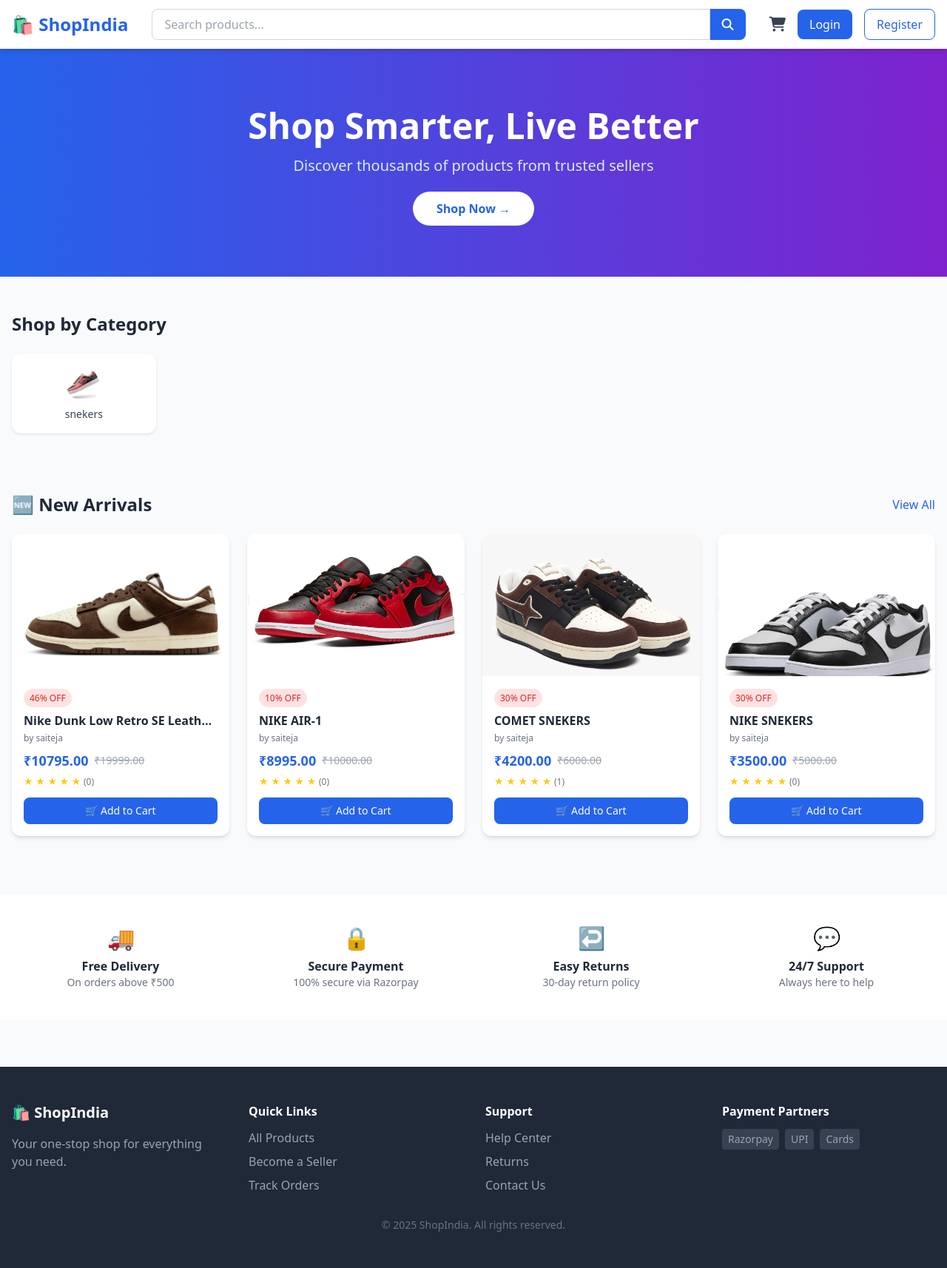
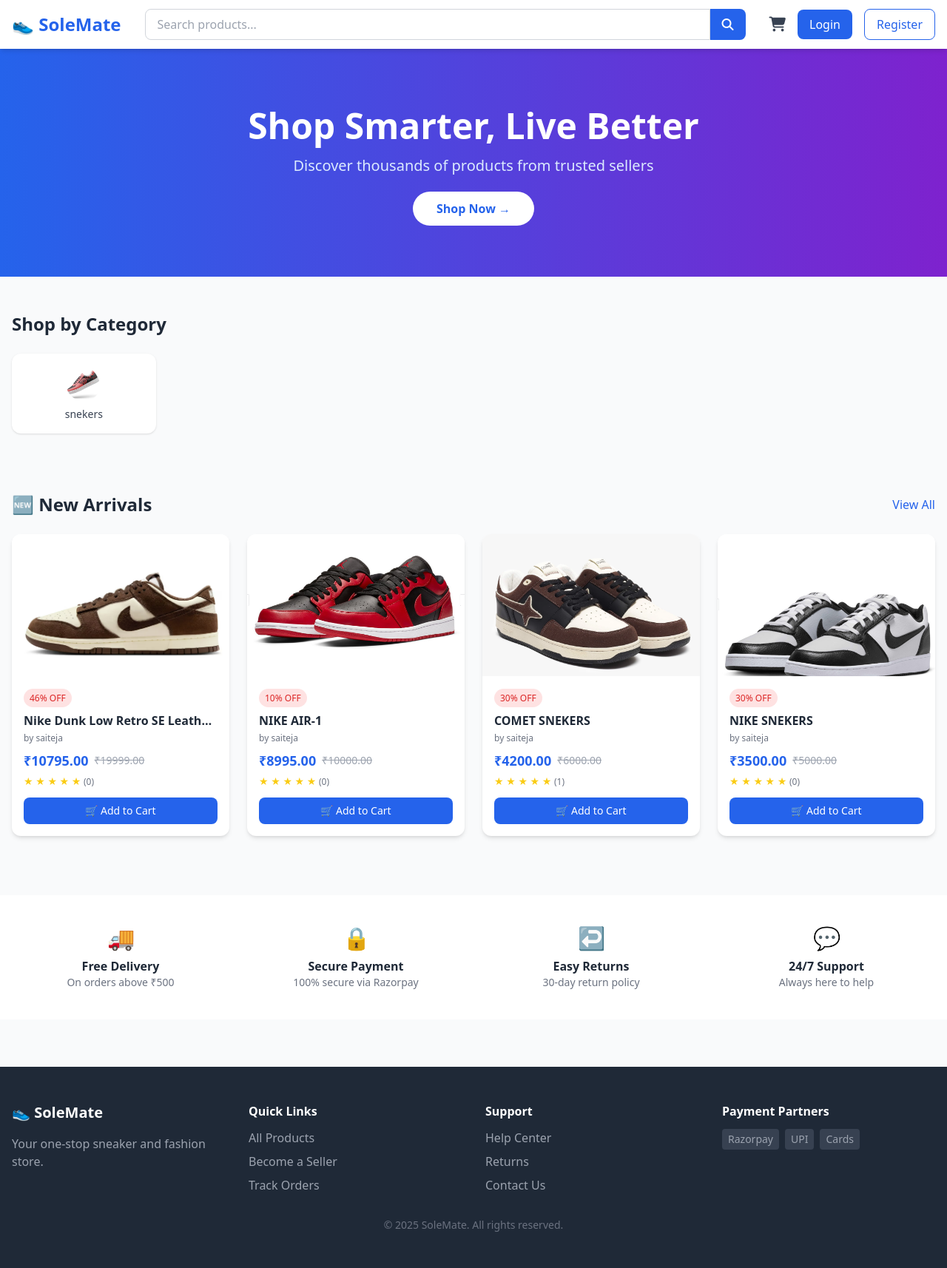
Before and after one commit to iamsaiteja/ecommerce-django, a Django app: page / in a window 1280 px wide. Shown: the whole page at 74% size. Run offline with Django 5.2, Linux system fonts and the light colour scheme; data comes from the database, SQL or seed files in the repository; some libraries are stand-ins or nearby versions.

Commit message:
change brand name to solvemate

```diff
--- a/templates/base.html
+++ b/templates/base.html
@@ -12,7 +12,7 @@
 <!-- Navbar -->
 <nav class="bg-white shadow-md sticky top-0 z-50">
     <div class="max-w-7xl mx-auto px-4 py-3 flex items-center justify-between">
-        <a href="/" class="text-2xl font-bold text-blue-600">🛍️ ShopIndia</a>
+        <a href="/" class="text-2xl font-bold text-blue-600">👟 SoleMate</a>
 
         <!-- Search -->
         <form method="GET" action="/products/" class="hidden md:flex flex-1 mx-8">
@@ -28,9 +28,12 @@
             <a href="/cart/" class="relative text-gray-700 hover:text-blue-600">
                 <i class="fas fa-shopping-cart text-xl"></i>
                 {% if cart_count %}
-                <span class="absolute -top-2 -right-2 bg-red-500 text-white text-xs rounded-full w-5 h-5 flex items-center justify-center">{{ cart_count }}</span>
+                <span class="absolute -top-2 -right-2 bg-red-500 text-white text-xs rounded-full w-5 h-5 flex items-center justify-center">
+                    {{ cart_count }}
+                </span>
                 {% endif %}
             </a>
+
             {% if user.is_authenticated %}
                 <div class="relative group">
                     <button onclick="document.getElementById('userDropdown').classList.toggle('hidden')"
@@ -80,9 +83,10 @@
 <footer class="bg-gray-800 text-white mt-16 py-12">
     <div class="max-w-7xl mx-auto px-4 grid grid-cols-1 md:grid-cols-4 gap-8">
         <div>
-            <h3 class="text-xl font-bold mb-4">🛍️ ShopIndia</h3>
-            <p class="text-gray-400">Your one-stop shop for everything you need.</p>
+            <h3 class="text-xl font-bold mb-4">👟 SoleMate</h3>
+            <p class="text-gray-400">Your one-stop sneaker and fashion store.</p>
         </div>
+
         <div>
             <h4 class="font-semibold mb-3">Quick Links</h4>
             <ul class="space-y-2 text-gray-400">
@@ -91,6 +95,7 @@
                 <li><a href="/orders/" class="hover:text-white">Track Orders</a></li>
             </ul>
         </div>
+
         <div>
             <h4 class="font-semibold mb-3">Support</h4>
             <ul class="space-y-2 text-gray-400">
@@ -99,6 +104,7 @@
                 <li><a href="#" class="hover:text-white">Contact Us</a></li>
             </ul>
         </div>
+
         <div>
             <h4 class="font-semibold mb-3">Payment Partners</h4>
             <div class="flex gap-2 text-gray-400">
@@ -108,7 +114,10 @@
             </div>
         </div>
     </div>
-    <div class="text-center mt-8 text-gray-500 text-sm">© 2025 ShopIndia. All rights reserved.</div>
+
+    <div class="text-center mt-8 text-gray-500 text-sm">
+        © 2025 SoleMate. All rights reserved.
+    </div>
 </footer>
 
 </body>
```
